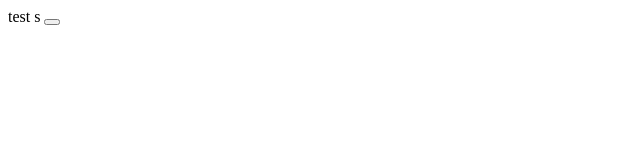
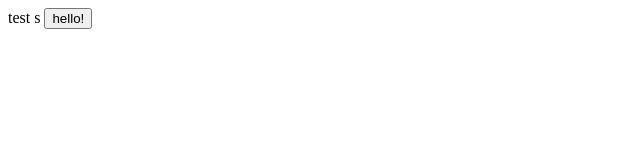
Before and after one commit to hkhb/hkhb.github.io, a plain HTML site: page index.html in a window 1280 px wide. Shown: the full height of the page, 0-640 px from the left. Drawn offline with Linux system fonts and the light colour scheme.

Commit message:
Update index.html

```diff
--- a/index.html
+++ b/index.html
@@ -1,3 +1,3 @@
 test
 s
-<button/>
+<button>hello!</button>
```
